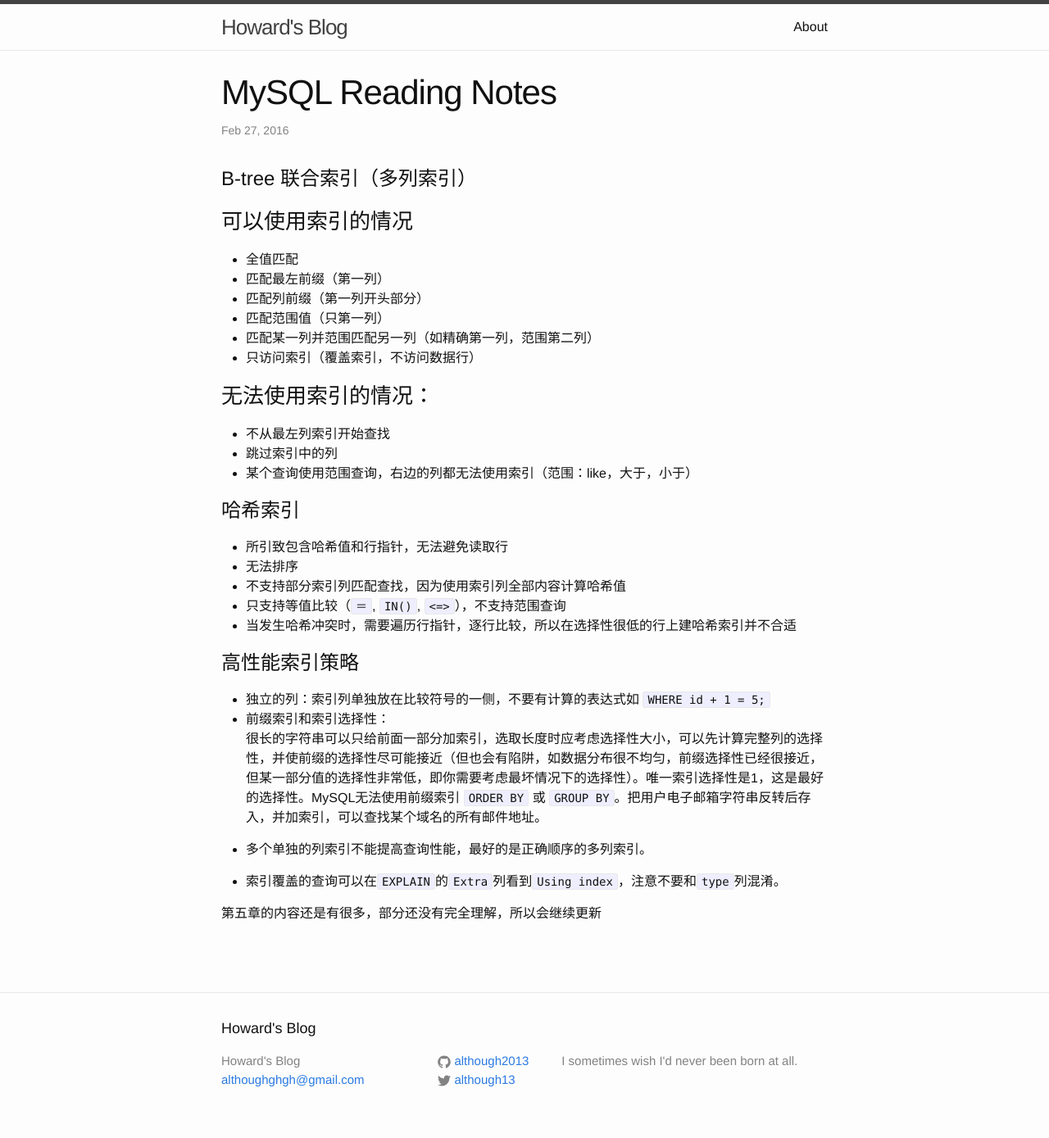
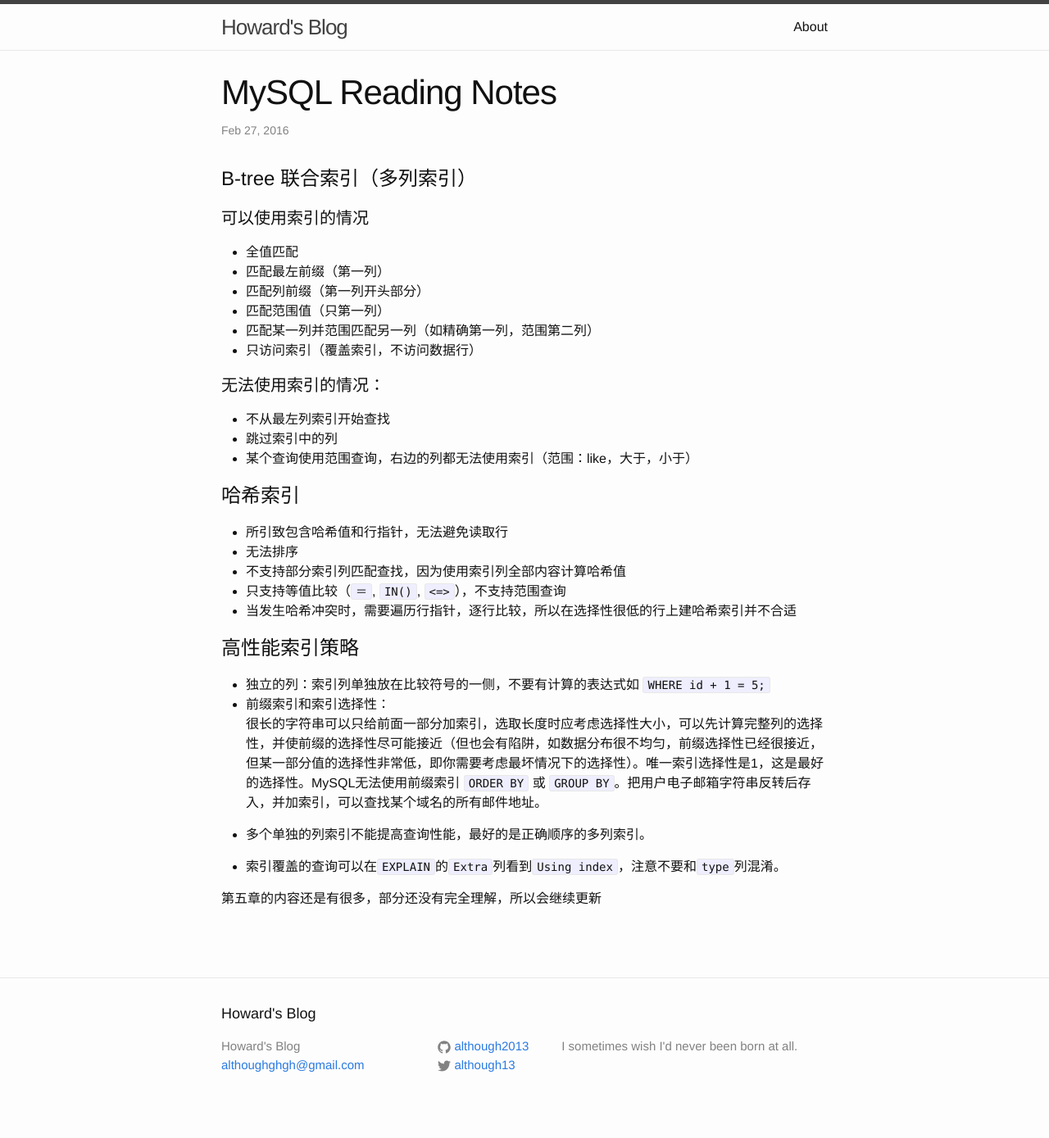
Before and after one commit to although2013/although2013.github.io, a Jekyll site: the page built from _posts/2016-03-27-mysql-reading-notes.markdown, in a window 1280 px wide. Shown: the whole page at 82% size. Built offline with Jekyll 4.4.1, drawn with Linux system fonts in a browser that asks for light colours; comment, search, counter and statistics services are not loaded.

Commit message:
h4 font size

```diff
--- a/_posts/2016-03-27-mysql-reading-notes.markdown
+++ b/_posts/2016-03-27-mysql-reading-notes.markdown
@@ -7,7 +7,7 @@ categories: jekyll update
 
 # B-tree 联合索引（多列索引）
 
-### 可以使用索引的情况
+#### 可以使用索引的情况
  - 全值匹配
  - 匹配最左前缀（第一列）
  - 匹配列前缀（第一列开头部分）
@@ -15,7 +15,7 @@ categories: jekyll update
  - 匹配某一列并范围匹配另一列（如精确第一列，范围第二列）
  - 只访问索引（覆盖索引，不访问数据行）
 
-### 无法使用索引的情况：
+#### 无法使用索引的情况：
  - 不从最左列索引开始查找
  - 跳过索引中的列
  - 某个查询使用范围查询，右边的列都无法使用索引（范围：like，大于，小于）
```
